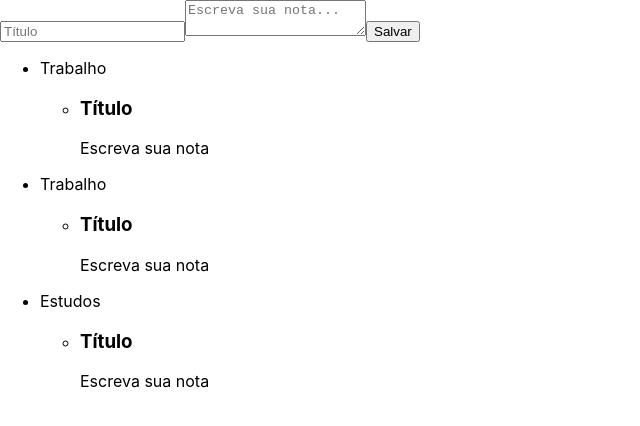
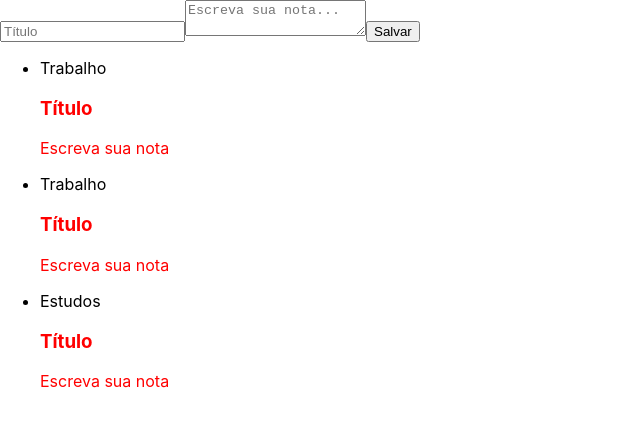
Before and after one commit to maxwellcc/alura-react-intro, a React (Create React App) app: page / in a window 1280 px wide. Shown: the top 426 px of the page, without its empty margins (0-640 px from the left). Built offline with nearby package versions, Linux system fonts and the light colour scheme.

Commit message:
Aula 03.02

```diff
--- a/src/components/CardNota.jsx
+++ /dev/null
@@ -1,24 +0,0 @@
-import React, {Component} from 'react';
-import FormularioCadastro from "./FormularioCadastro";
-import ListaDeNotas from "./ListaDeNotas";
-
-class CardNota extends Component {
-    state = {}
-
-    render() {
-        return (
-            <ul>
-                <li>
-                    <section>
-                        <header>
-                            <h3>Título</h3>
-                        </header>
-                        <p>Escreva sua nota</p>
-                    </section>
-                </li>
-            </ul>
-        )
-    }
-}
-
-export default CardNota;
--- /dev/null
+++ b/src/components/CardNota/CardNota.jsx
@@ -0,0 +1,17 @@
+import React, {Component} from 'react';
+import "./estilo.css";
+
+class CardNota extends Component {
+    render() {
+        return (
+            <section className="card-nota">
+                <header>
+                    <h3>Título</h3>
+                </header>
+                <p>Escreva sua nota</p>
+            </section>
+        )
+    }
+}
+
+export default CardNota;
--- /dev/null
+++ b/src/components/CardNota/estilo.css
@@ -0,0 +1,3 @@
+.card-nota {
+    color: red;
+}
--- a/src/components/ListaDeNotas.jsx
+++ b/src/components/ListaDeNotas.jsx
@@ -1,13 +1,13 @@
 import React, {Component} from 'react';
-import CardNota from "./CardNota";
+import CardNota from "./CardNota/CardNota";
 
 class ListaDeNotas extends Component {
     render() {
         return (
             <ul>
-                {Array.of("Trabalho", "Trabalho", "Estudos").map(categoria => {
+                {Array.of("Trabalho", "Trabalho", "Estudos").map((categoria, index) => {
                     return (
-                        <li>
+                        <li key={index}>
                             <div>{categoria}</div>
                             <CardNota/>
                         </li>
```
